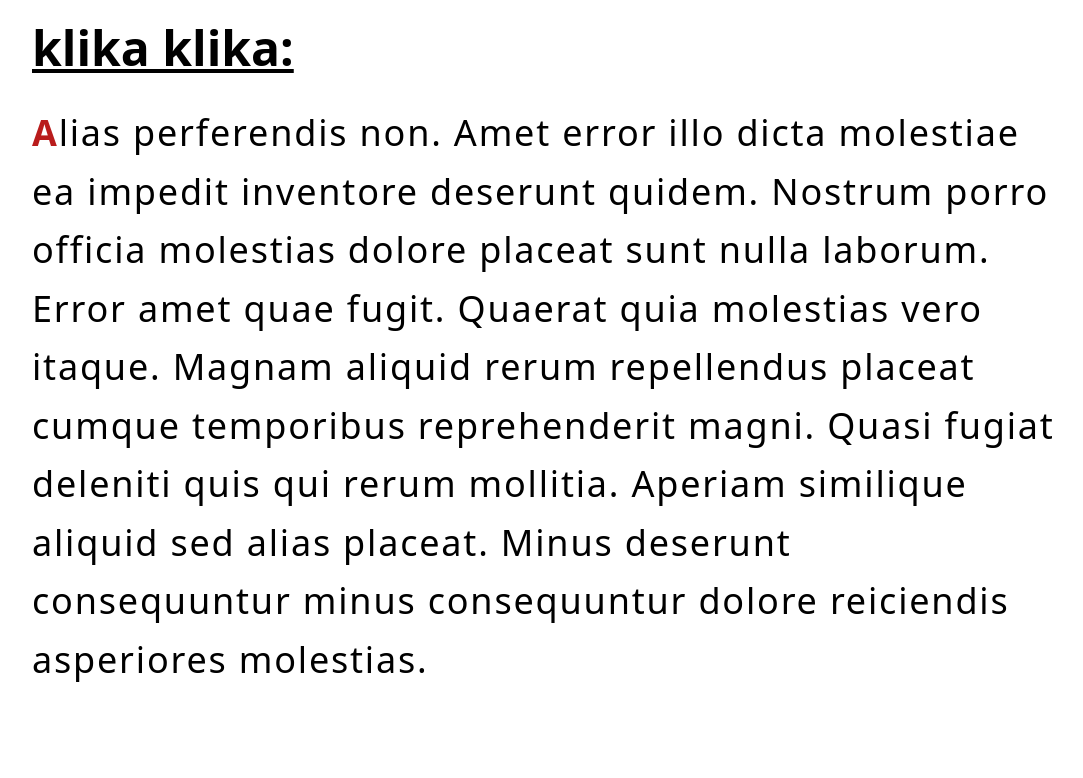
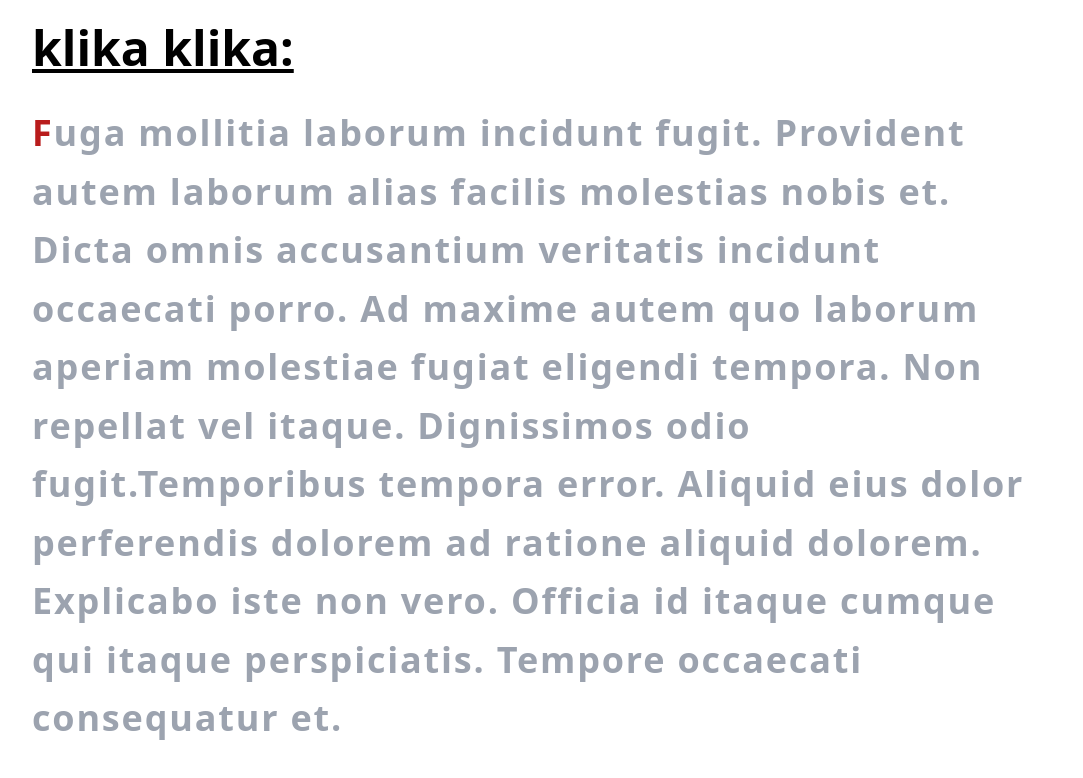
Before and after one commit to sanBastia/klikaklika, a React (Vite) app: page / in a window 1280 px wide. Shown: the top 778 px of the page, without its empty margins (96-1179 px from the left). Built offline with nearby package versions, Linux system fonts and the light colour scheme.

Commit message:
fix: custom hook modification

```diff
--- a/src/App.tsx
+++ b/src/App.tsx
@@ -1,9 +1,9 @@
 import React, { useEffect, useState } from 'react';
 import { useKeyPressed, generateWords } from './libs';
-import { faker } from '@faker-js/faker';
 
+const generatedWords = generateWords();
 function App() {
-	const [words, setWords] = useState(generateWords());
+	const [words, setWords] = useState(generatedWords);
 	const [wordsPosition, setWordsPosition] = useState(0);
 
 	const [wordsArray, setWordsArray] = useState<string[]>([]);
@@ -11,14 +11,25 @@ function App() {
 	useKeyPressed((key) => {
 		if (key === wordsArray[wordsPosition]) {
 			setWordsPosition(wordsPosition + 1);
-		} else {
-			console.log('tetooot');
 		}
 	});
 
 	useEffect(() => {
-		setWordsArray(words.split(''));
-	}, [words]);
+		setWordsArray(words.replace(/(\r\n|\n|\r)/gm, '').split(''));
+	}, []);
+
+	const stylingWords = (item: any, index: any) => {
+		if (wordsPosition === index && item === ' ') {
+			return 'border-solid border-2 border-b w-2 border-red-700';
+		}
+		if (wordsPosition === index) {
+			return 'text-red-700 font-extrabold';
+		} else if (wordsPosition < index) {
+			return 'text-gray-400 font-bold';
+		} else {
+			return 'text-black';
+		}
+	};
 
 	return (
 		<div className="flex justify-center p-6">
@@ -28,10 +39,7 @@ function App() {
 				</h1>
 				<p className="text-4xl leading-relaxed tracking-wider">
 					{wordsArray.map((item, index) => {
-						const active =
-							wordsPosition === index
-								? 'text-red-700 font-extrabold'
-								: 'text-black';
+						const active = stylingWords(item, index);
 
 						return (
 							<span className={active} key={index}>
--- a/src/libs/usekeypressed.tsx
+++ b/src/libs/usekeypressed.tsx
@@ -1,7 +1,7 @@
 import { FunctionComponent, useEffect, useState } from 'react';
 
 interface useKeyPressedProps {
-	(myCallback: string): void;
+	(callback: string): void;
 }
 
 export const useKeyPressed: FunctionComponent<useKeyPressedProps> = (
```
